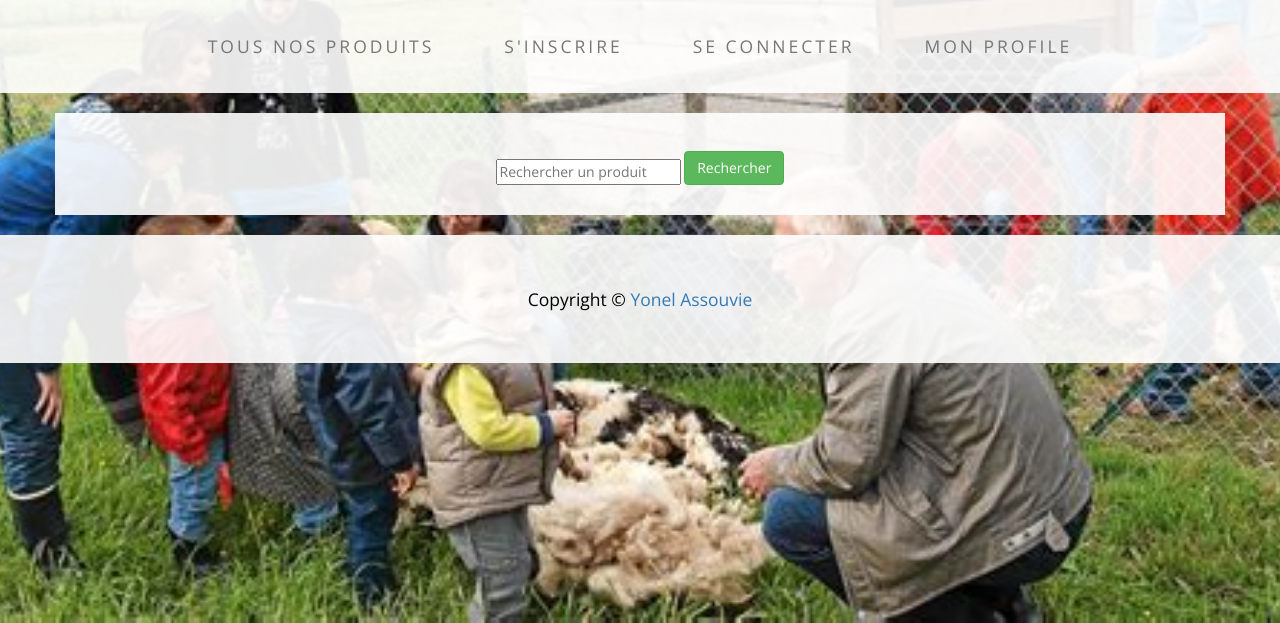
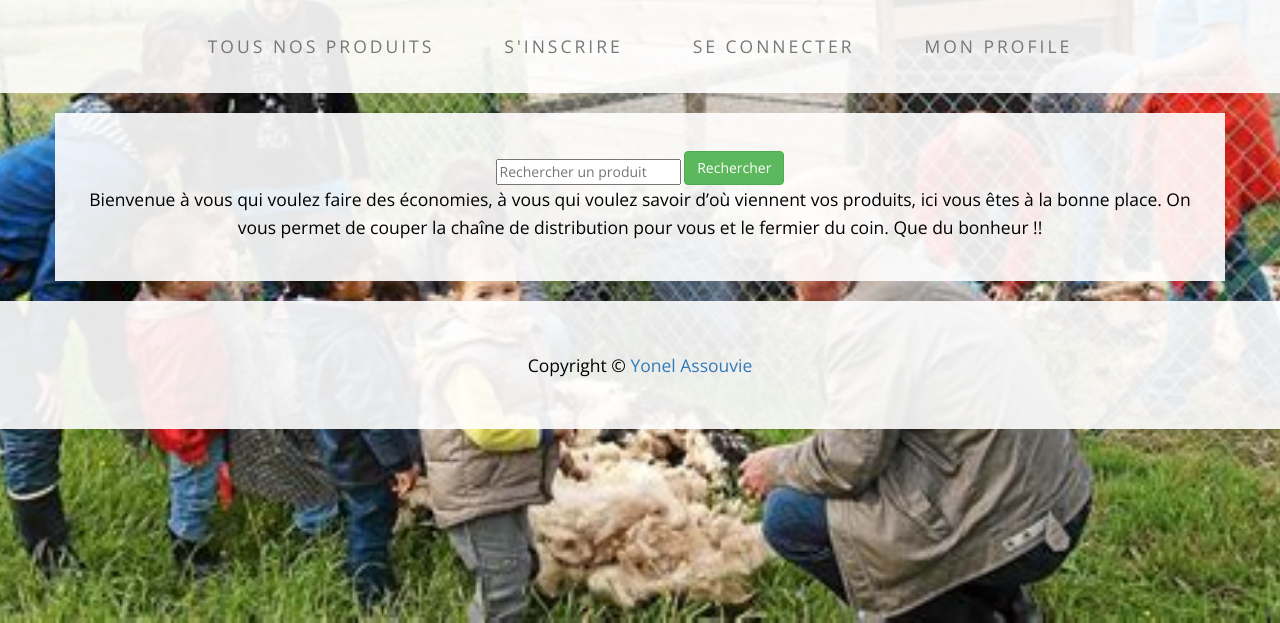
Before and after one commit to Hub972/coop, a Django app: page / in a window 1280 px wide. Shown: the part 177-800 px from the top of the page. Run offline with Django 3.2, Linux system fonts and the light colour scheme; some libraries are stand-ins or nearby versions.

Commit message:
Modify index page

```diff
--- a/store/templates/store/index.html
+++ b/store/templates/store/index.html
@@ -10,5 +10,12 @@
     <button type="submit" class="btn btn-success">Rechercher</button>
 </div>
 </form>
+<div class="row">
+                <div class="col-lg-12 text-center">
+                    <p>Bienvenue à vous qui voulez faire des économies, à vous qui voulez savoir d’où viennent vos
+                        produits, ici vous êtes à la bonne place. On vous permet de couper la chaîne de distribution
+                        pour vous et  le fermier du coin. Que du bonheur !!</p>
+                </div>
+            </div>
 
 {% endblock %}
```
